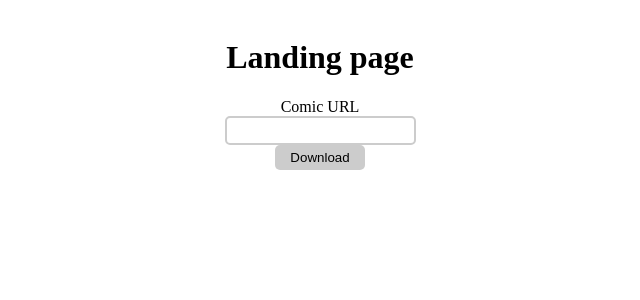
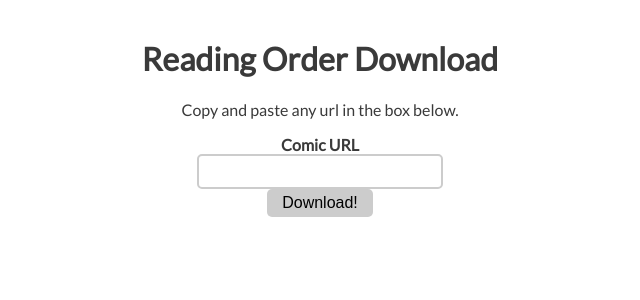
Before and after one commit to jacob-armiger/comic-list-web-scraper, a Flask app: page / in a window 1280 px wide. Shown: the top 300 px of the page, without its empty margins (320-960 px from the left). Run offline with Flask 2, Linux system fonts and the light colour scheme.

Commit message:
Update style

```diff
--- a/static/styles/index.css
+++ b/static/styles/index.css
@@ -1,3 +1,8 @@
+body {
+	font-family: 'Lato', sans-serif;
+	color: #3a3a3a
+  }
+
 .main {
 	margin: auto;
 	width: 50%;
@@ -5,7 +10,9 @@
 	text-align: center;
   }
 
+
 input[type=text] {
+	font-size: large;
     padding:5px;
     border:2px solid #ccc;
     -webkit-border-radius: 5px;
@@ -17,6 +24,7 @@ input[type=text]:focus {
 }
 
 input[type=submit] {
+	font-size:medium;
     padding:5px 15px;
     background:#ccc;
     border:0 none;
--- a/templates/index.html
+++ b/templates/index.html
@@ -4,16 +4,20 @@
     <meta charset="UTF-8">
     <meta http-equiv="X-UA-Compatible" content="IE=edge">
     <meta name="viewport" content="width=device-width, initial-scale=1.0">
+    <link rel="preconnect" href="https://fonts.googleapis.com">
+    <link rel="preconnect" href="https://fonts.gstatic.com" crossorigin>
+    <link href="https://fonts.googleapis.com/css2?family=Lato&display=swap" rel="stylesheet">
     <link rel= "stylesheet" type= "text/css" href= "{{ url_for('static',filename='styles/index.css') }}">
     <title>COMIC</title>
 </head>
 <body>
     <div class="main">
-        <h1>Landing page</h1>
+        <h1>Reading Order Download</h1>
+        <p>Copy and paste any url in the box below.</p>
         <form action="{{ url_for('getURL')}}" method="post">
-            <label>Comic URL</label><br>
+            <label><strong>Comic URL</strong></label><br>
             <input type="text" name="url"><br>
-            <input type="submit" value="Download">
+            <input type="submit" value="Download!">
         </form>
     </div>
 </body>
```
